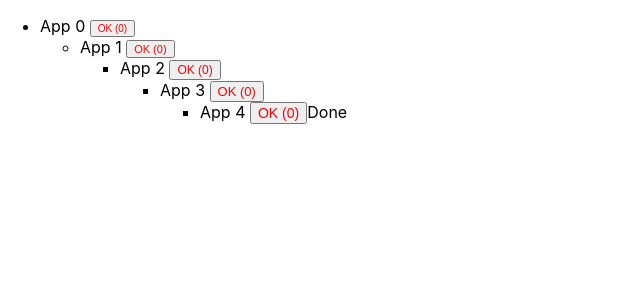
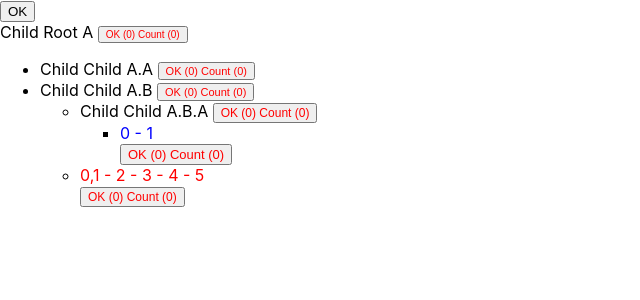
Before and after one commit to shiralizadeh/recursive-render, a React (Create React App) app: page / in a window 1280 px wide. Shown: the top 300 px of the page, without its empty margins (0-640 px from the left). Built offline with nearby package versions, Linux system fonts and the light colour scheme.

Commit message:
reselect

```diff
--- a/src/App.js
+++ b/src/App.js
@@ -1,75 +1,19 @@
-import { createContext, useContext, useState } from "react";
-import useEventbus from "./event";
-import styled from 'styled-components';
+import { useDispatch, useSelector } from "react-redux";
+import Renderer from "./renderer";
 
-const Color = styled.button`
-  color: red;
-`;
+function App() {
+  const widgets = useSelector((item) => item.widgets);
+  const dispatch = useDispatch();
 
-const Button = styled(Color)`
-  font-size: ${props => props.size}px;
-`;
-
-const ElementContext = createContext();
-
-function Wrapper({ level, children }) {
-  const [selected, setSelected] = useState(false);
+  console.log(widgets);
 
   return (
-    <ElementContext.Provider value={{ selected }}>
-      <div
-        onClick={(e) => {
-          setSelected(true);
-
-          e.stopPropagation();
-        }}
-      >
-        {children}
-      </div>
-    </ElementContext.Provider>
-  );
-}
-
-function App({ level }) {
-  console.log("render" + level);
-  const context = useContext(ElementContext);
-
-  const [index, setIndex] = useState(0);
-  const click = () => {
-    if (index === 2) {
-      fireEvent({
-        index,
-        level,
-      });
-
-      Promise.resolve().then(() => console.log("here"));
-    }
-
-    setIndex((index) => index + 1);
-  };
-
-  const { fireEvent } = useEventbus({
-    onEvent: (action) => {
-      if (level === 2) {
-        setIndex(1000);
-      }
-
-      console.log(action);
-    },
-  });
-
-  if (level === 5) return "Done";
-
-  return (
-    <Wrapper>
-      <ul className="App">
-        <li>
-          App {level} {context?.selected ? "Yes" : ""}
-          <Button onClick={click} size={level + 10}>OK ({index})</Button>
-          <App level={level + 1} />
-        </li>
-      </ul>
-    </Wrapper>
+    <>
+      <button onClick={() => dispatch({ type: "updateRoot" })}>OK</button>
+      {widgets.root.children.map((widgetId) => {
+        return <Renderer key={widgetId} level={0} widgetId={widgetId} />;
+      })}
+    </>
   );
 }
 
--- a/src/index.js
+++ b/src/index.js
@@ -3,10 +3,14 @@ import ReactDOM from "react-dom";
 import "./index.css";
 import App from "./App";
 import reportWebVitals from "./reportWebVitals";
+import { Provider } from "react-redux";
+import store from "./store";
 
 ReactDOM.render(
   <React.StrictMode>
-    <App level={0} />
+    <Provider store={store}>
+      <App />
+    </Provider>
   </React.StrictMode>,
   document.getElementById("root")
 );
--- /dev/null
+++ b/src/renderer.js
@@ -0,0 +1,136 @@
+import { createContext, useContext, useState } from "react";
+import useEventbus from "./event";
+import styled from "styled-components";
+import { useDispatch, useSelector } from "react-redux";
+import { createSelector } from "reselect";
+
+const Color = styled.button`
+  color: red;
+`;
+
+const Button = styled(Color)`
+  font-size: ${(props) => props.size}px;
+`;
+
+const ElementContext = createContext();
+
+function Wrapper({ level, children }) {
+  const [selected, setSelected] = useState(false);
+
+  return (
+    <ElementContext.Provider value={{ selected }}>
+      <div
+        onClick={(e) => {
+          setSelected(true);
+
+          e.stopPropagation();
+        }}
+      >
+        {children}
+      </div>
+    </ElementContext.Provider>
+  );
+}
+
+const getWidgets = (store) => store.widgets;
+const getWidget = (widgetId) =>
+  createSelector([getWidgets], (widgets) => {
+    return widgets[widgetId];
+  });
+
+console.log(getWidget);
+
+function Renderer({ widgetId, level, indx }) {
+  // const widget = useSelector(store => store.widgets[widgetId]);
+  const widget = useSelector((store) => getWidget(widgetId)(store));
+  const dispatch = useDispatch();
+
+  console.log(widgetId, widget);
+
+  const context = useContext(ElementContext);
+
+  const [index, setIndex] = useState(0);
+  const click = () => {
+    dispatch({ type: "updateWidget", payload: widget });
+
+    if (false && index === 2) {
+      fireEvent({
+        index,
+        level,
+      });
+
+      Promise.resolve().then(() => console.log("here"));
+    }
+
+    setIndex((index) => index + 1);
+  };
+
+  const { fireEvent } = useEventbus({
+    onEvent: (action) => {
+      if (level === 2) {
+        setIndex(1000);
+      }
+
+      console.log(action);
+    },
+  });
+
+  return (
+    <Wrapper>
+      {indx === 1 && level === 2 ? (
+        <OtherRed />
+      ) : level === 3 ? (
+        <OtherBlue />
+      ) : (
+        <>
+          Child {widget.title} {context?.selected ? "Yes" : ""}
+        </>
+      )}
+      <Button onClick={click} size={level + 10}>
+        OK ({index}) Count ({widget.count})
+      </Button>
+      {widget.children?.length && (
+        <ul className="App">
+          {widget.children?.map((widgetId, i) => (
+            <li key={widgetId}>
+              <Renderer level={level + 1} widgetId={widgetId} indx={i} />
+            </li>
+          ))}
+        </ul>
+      )}
+    </Wrapper>
+  );
+}
+
+// function Widget({ child, click,  }) {
+//   return (
+//     <>
+//       Child {child.title} {context?.selected ? "Yes" : ""}
+//       <Button onClick={click} size={level + 10}>
+//         OK ({index})
+//       </Button>
+//     </>
+//   );
+// }
+
+const Red = styled.div`
+  color: red;
+`;
+
+const Blue = styled.div`
+  color: blue;
+`;
+
+function OtherRed() {
+  const items = useSelector((store) => store.items);
+
+  return <Red>{items.join(" - ")}</Red>;
+}
+
+function OtherBlue() {
+  const items = useSelector((store) => store.items[0]);
+
+  return <Blue>{items.join(" - ")}</Blue>;
+}
+
+export default Renderer;
--- /dev/null
+++ b/src/store.js
@@ -0,0 +1,136 @@
+import { createStore } from "redux";
+// import update from "immutability-helper";
+
+const initialState = {
+  layout: [
+    {
+      id: "094c550c-1878-47b3-9a52-41ef9e2f1c96",
+      title: "Root A",
+      count: 0,
+      children: [
+        {
+          id: "9930fcc6-852d-4855-b594-472ed92bdf5a",
+          title: "Child A.A",
+          count: 0,
+        },
+        {
+          id: "903418cd-7484-45f1-8f19-875aa5a57276",
+          title: "Child A.B",
+          count: 0,
+          children: [
+            {
+              id: "6b0be748-44c0-43d9-946b-8f5434bfa48e",
+              title: "Child A.B.A",
+              count: 0,
+              children: [
+                {
+                  id: "66105f3f-0727-4364-b66d-709e56d03702",
+                  title: "Child A.B.A.A",
+                  count: 0,
+                },
+              ],
+            },
+            {
+              id: "d3d559ed-0efc-4889-a1d1-87e586199893",
+              title: "Child A.B.B",
+              count: 0,
+            },
+          ],
+        },
+      ],
+    },
+  ],
+  widgets: {
+    root: {
+      children: ["094c550c-1878-47b3-9a52-41ef9e2f1c96"],
+    },
+    "094c550c-1878-47b3-9a52-41ef9e2f1c96": {
+      id: "094c550c-1878-47b3-9a52-41ef9e2f1c96",
+      title: "Root A",
+      count: 0,
+      children: [
+        "9930fcc6-852d-4855-b594-472ed92bdf5a",
+        "903418cd-7484-45f1-8f19-875aa5a57276",
+      ],
+    },
+
+    "9930fcc6-852d-4855-b594-472ed92bdf5a": {
+      id: "9930fcc6-852d-4855-b594-472ed92bdf5a",
+      title: "Child A.A",
+      count: 0,
+    },
+    "903418cd-7484-45f1-8f19-875aa5a57276": {
+      id: "903418cd-7484-45f1-8f19-875aa5a57276",
+      title: "Child A.B",
+      count: 0,
+      children: [
+        "6b0be748-44c0-43d9-946b-8f5434bfa48e",
+        "d3d559ed-0efc-4889-a1d1-87e586199893",
+      ],
+    },
+    "6b0be748-44c0-43d9-946b-8f5434bfa48e": {
+      id: "6b0be748-44c0-43d9-946b-8f5434bfa48e",
+      title: "Child A.B.A",
+      count: 0,
+      children: ["66105f3f-0727-4364-b66d-709e56d03702"],
+    },
+    "66105f3f-0727-4364-b66d-709e56d03702": {
+      id: "66105f3f-0727-4364-b66d-709e56d03702",
+      title: "Child A.B.A.A",
+      count: 0,
+    },
+    "d3d559ed-0efc-4889-a1d1-87e586199893": {
+      id: "d3d559ed-0efc-4889-a1d1-87e586199893",
+      title: "Child A.B.B",
+      count: 0,
+    },
+  },
+  items: [[0, 1], 2, 3, 4, 5],
+};
+
+function rootReducer(state = initialState, action) {
+  console.log(action.payload);
+
+  if (action.type === "updateWidget") {
+    console.log("changed");
+    // action.payload.title = "11111111";
+
+    return {
+      ...state,
+      widgets: {
+        ...state.widgets,
+        [action.payload.id]: {
+          ...state.widgets[action.payload.id],
+          count: state.widgets[action.payload.id].count + 1,
+        },
+      },
+    };
+
+    // return {
+    //   ...state,
+    //   widgets: [...state.widgets],
+    // };
+  }
+
+  if (action.type === "updateRoot") {
+    // state.widgets[0].children[1].title = "222222222";
+
+    // return {
+    //   ...state,
+    //   widgets: [
+    //     ...state.widgets
+    //   ]
+    // };
+
+    // return {
+    //   ...state,
+    //   items: update(state.items, { $push: [Math.random()] }),
+    // };
+  }
+
+  return state;
+}
+
+const store = createStore(rootReducer);
+
+export default store;
```
Also changed, not shown: package.json (+7 -0 lines), 2 other files (tests, documents, lock files or other folders).
